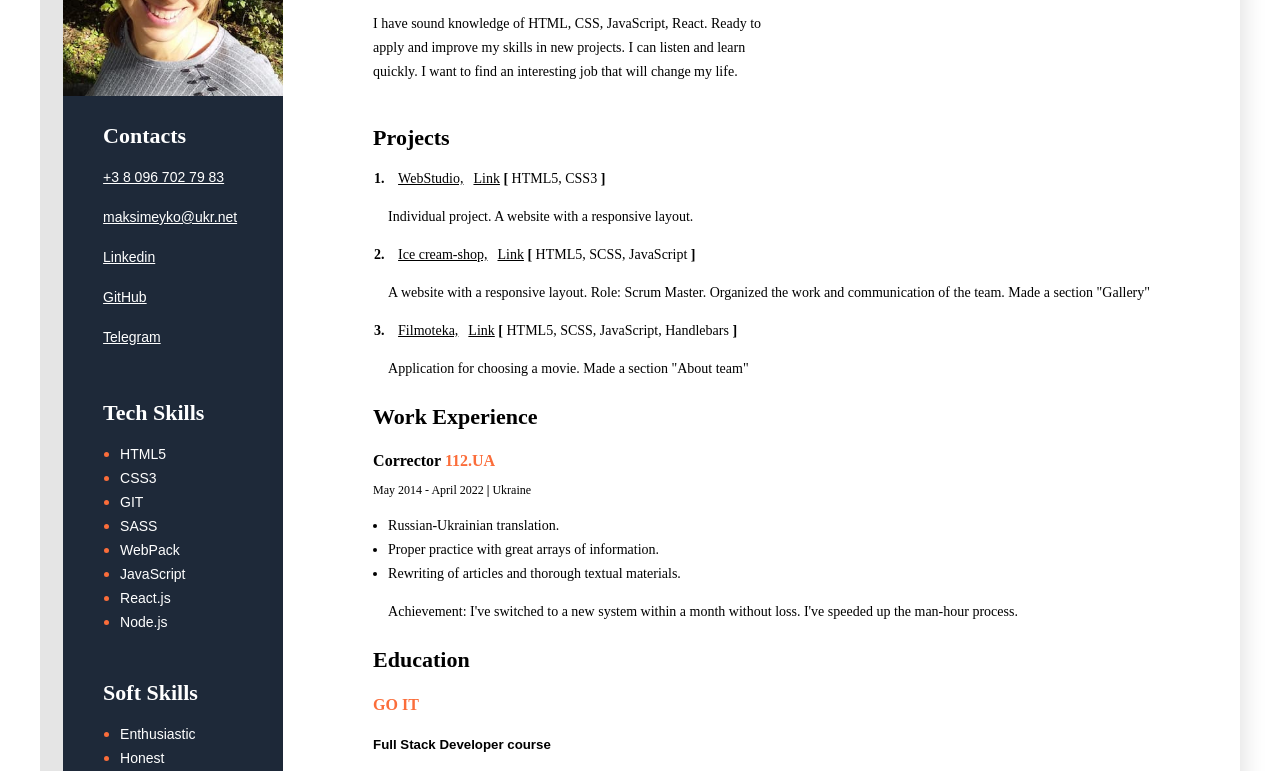
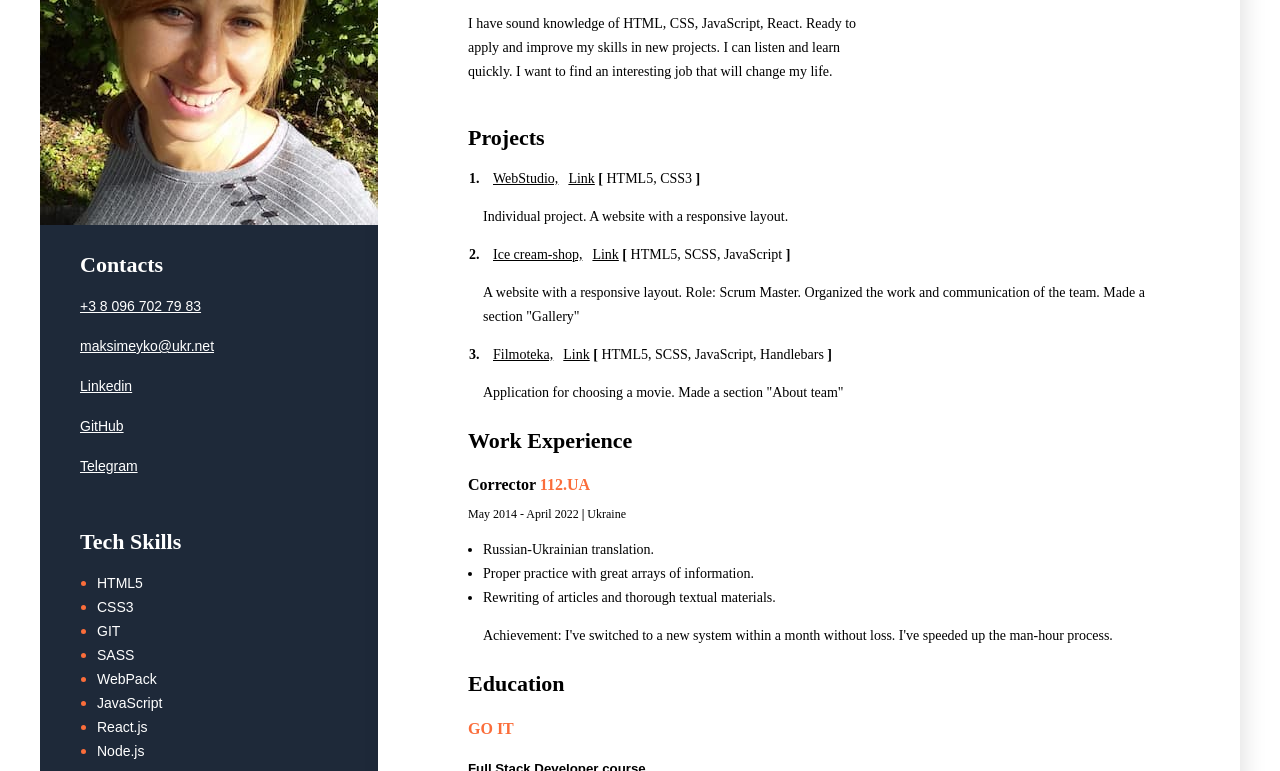
Before and after one commit to NataliiaMax/my-cv, a website: page index.html in a window 1280 px wide. Shown: the part 193-964 px from the top of the page. Drawn offline with Linux system fonts and the light colour scheme.

Commit message:
update style

```diff
--- a/index.html
+++ b/index.html
@@ -119,7 +119,7 @@
 
         <!--Sidebar-->
         <aside class="sidebar">
-            <img class="sidebar-photo" width="220" src="./images/photoResume.jpg" alt="my photo" class="photo">
+            <img class="sidebar-photo" src="./images/photoResume.jpg" alt="my photo" class="photo">
             <!--Contacts-->
             <div class="contacts">
                 <h3 class="sidebar-title">Contacts</h3>
--- a/styles/styles.css
+++ b/styles/styles.css
@@ -166,7 +166,7 @@ body {
 }
 
 .sidebar-photo {
-    width: 270 px;
+    width: 220 px;
     height: 50 px;
     margin-bottom: 50 px;
 }
```
